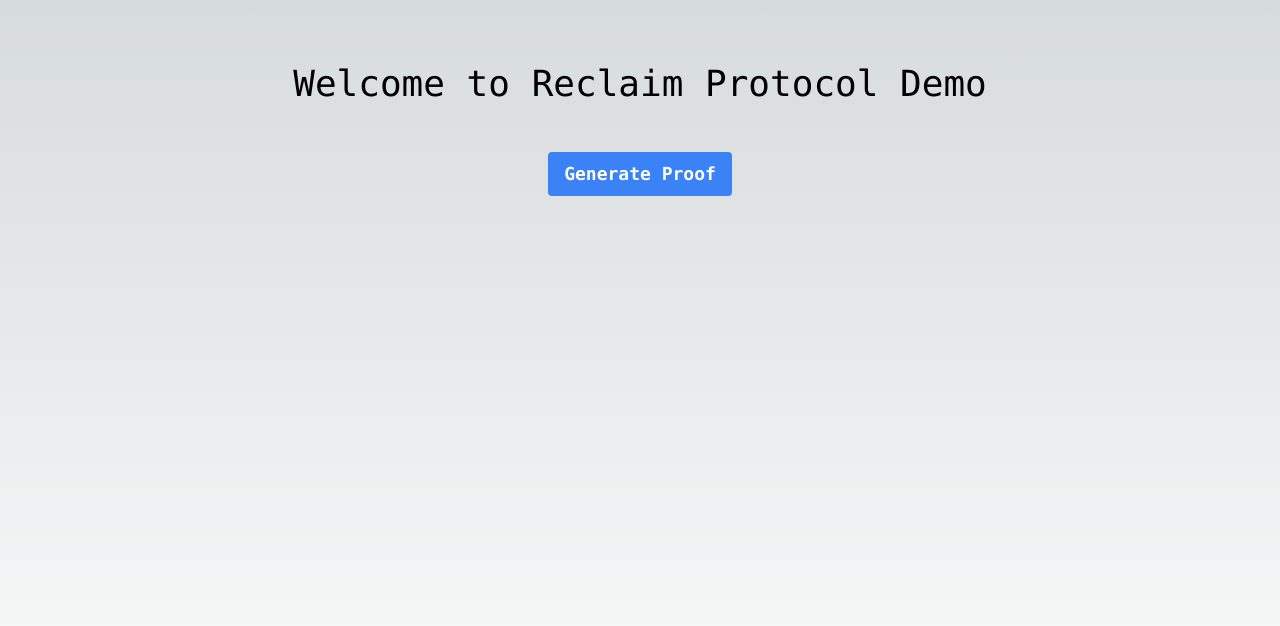
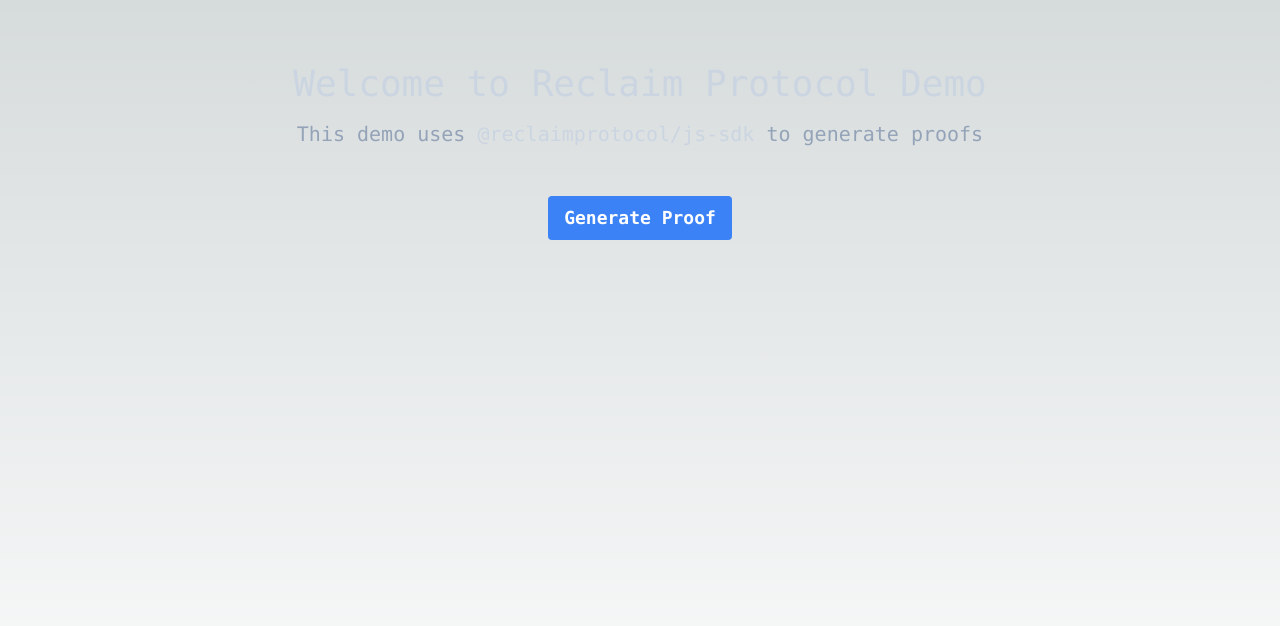
Before and after one commit to reclaimprotocol/demo-js-sdk, a Next.js app: page / in a window 1280 px wide. Shown: the top 626 px of the page. Built offline with nearby package versions, Linux system fonts and the light colour scheme.

Commit message:
update style

```diff
--- a/src/app/page.js
+++ b/src/app/page.js
@@ -83,7 +83,8 @@
   return (
     <main className="flex min-h-screen flex-col items-center justify-between p-8 mt-8 gap-4">
       <div className="z-10 w-full flex flex-col gap-4 items-center justify-center font-mono text-sm">
-        <h2 className="text-sm lg:text-4xl md:text-3xl sm:text-xl xs:text-xs text-nowrap">Welcome to Reclaim Protocol Demo</h2>
+        <h2 className="text-slate-300 text-sm lg:text-4xl md:text-3xl sm:text-xl xs:text-xs text-nowrap">Welcome to Reclaim Protocol Demo</h2>
+        <h4 className="text-slate-400 text-sm lg:text-xl md:text-lg sm:text-lg xs:text-xs">This demo uses <span className="text-slate-300"><a href='https://www.npmjs.com/package/@reclaimprotocol/js-sdk'> @reclaimprotocol/js-sdk </a></span> to generate proofs</h4>
         <button className="bg-blue-500 mt-8 hover:bg-blue-700 lg:text-lg md:text-base sm:text-lg text-white font-semibold py-2 px-4 rounded"
           onClick={handleButtonClick}
         >Generate Proof</button>
```
